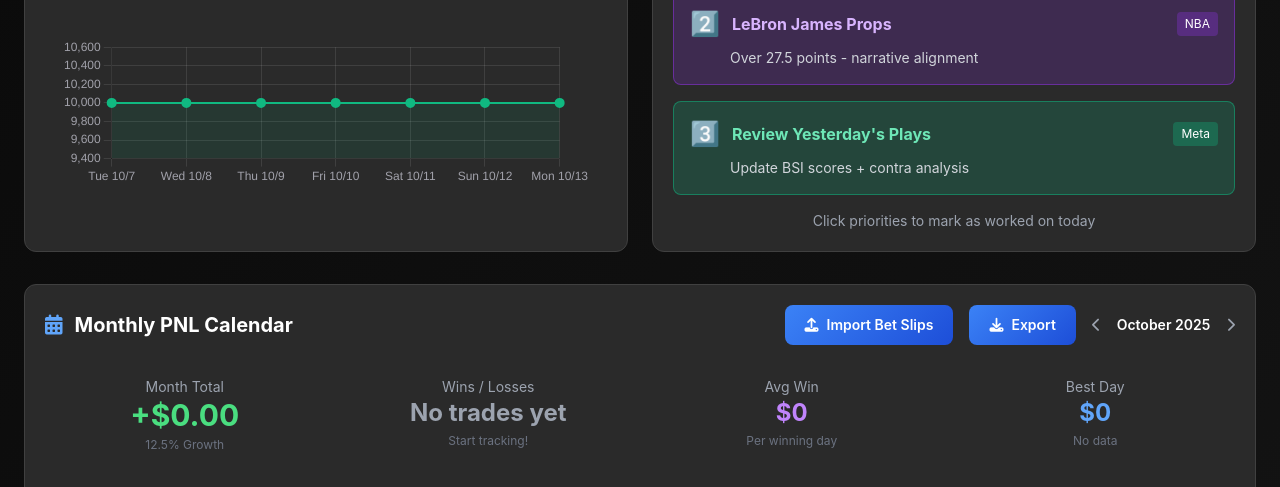
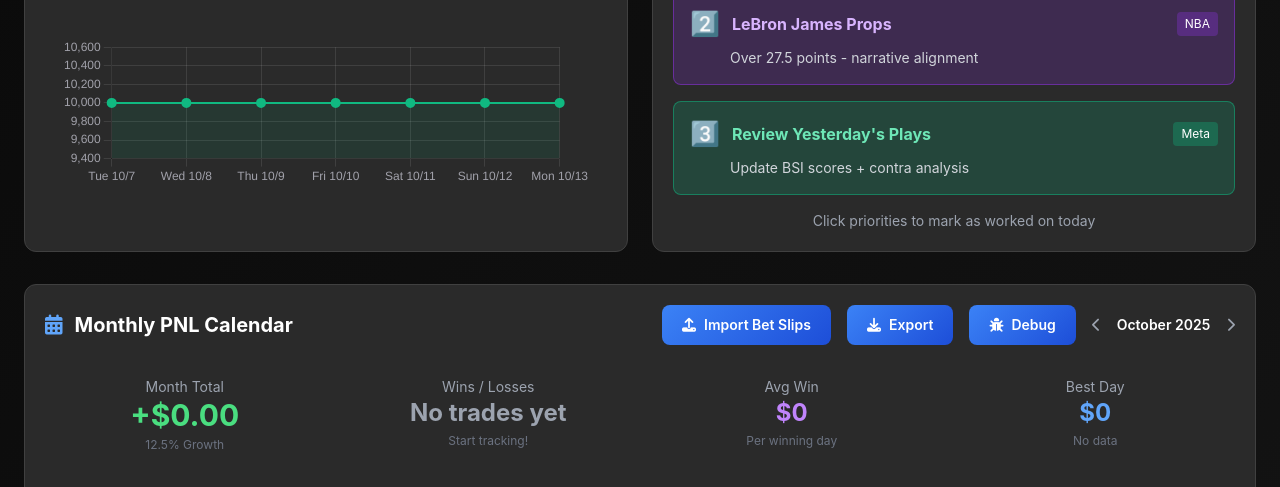
Before and after one commit to bigkofta/pnl, a plain HTML site: page index.html in a window 1280 px wide. Shown: the part 313-800 px from the top of the page. Drawn offline with nearby package versions, Linux system fonts and the light colour scheme.

Commit message:
Add debug functionality: extensive logging and visual debug modal to troubleshoot priority tracking per day

```diff
--- a/index.html
+++ b/index.html
@@ -271,6 +271,9 @@
                     </button>
                     <button class="btn-primary text-sm" onclick="exportData()">
                         <i class="fas fa-download mr-2"></i>Export
+                    </button>
+                    <button class="btn-primary text-sm bg-yellow-600 hover:bg-yellow-700" onclick="debugShowAllData()">
+                        <i class="fas fa-bug mr-2"></i>Debug
                     </button>
                     <button class="text-sm text-gray-400 hover:text-white" onclick="prevMonth()">
                         <i class="fas fa-chevron-left"></i>
@@ -1433,8 +1436,10 @@
             const dayData = PNLManager.getDay(currentYear, currentMonth, day);
             console.log('=== Opening Day Modal ===');
             console.log('Date:', currentYear, currentMonth + 1, day);
-            console.log('Day Data:', dayData);
+            console.log('Storage Key:', `${currentYear}-${currentMonth + 1}-${day}`);
+            console.log('Day Data:', JSON.stringify(dayData, null, 2));
             console.log('Priorities worked on:', dayData.prioritiesWorkedOn);
+            console.log('All localStorage data:', localStorage.getItem('stevesystem_pnl_data'));
 
             const monthNames = ['January', 'February', 'March', 'April', 'May', 'June',
                                'July', 'August', 'September', 'October', 'November', 'December'];
@@ -1920,6 +1925,56 @@
             window.open('trading_dashboard/dashboard.html', '_blank');
         }
 
+        // Debug function to view all stored data
+        function debugShowAllData() {
+            const pnlData = PNLManager.loadData();
+            const priorities = PNLManager.loadPriorities();
+
+            console.clear();
+            console.log('========================================');
+            console.log('ALL STORED PNL DATA:');
+            console.log('========================================');
+            console.log(JSON.stringify(pnlData, null, 2));
+            console.log('');
+            console.log('========================================');
+            console.log('ALL PRIORITIES:');
+            console.log('========================================');
+            console.log(JSON.stringify(priorities, null, 2));
+            console.log('');
+            console.log('========================================');
+
+            // Create a visual modal
+            const modal = document.createElement('div');
+            modal.className = 'fixed inset-0 bg-black/70 flex items-center justify-center z-50 overflow-y-auto py-8';
+            modal.innerHTML = `
+                <div class="bg-gray-800 rounded-xl p-6 max-w-4xl w-full mx-4 border border-gray-700">
+                    <div class="flex items-center justify-between mb-4">
+                        <h3 class="text-xl font-bold text-white">🐛 Debug: All Stored Data</h3>
+                        <button onclick="this.closest('div.fixed').remove()" class="text-gray-400 hover:text-white">
+                            <i class="fas fa-times"></i>
+                        </button>
+                    </div>
+                    <div class="space-y-4 max-h-[70vh] overflow-y-auto">
+                        <div>
+                            <h4 class="text-lg font-semibold text-white mb-2">PNL Data by Day:</h4>
+                            <pre class="bg-gray-900 p-4 rounded text-xs text-green-400 overflow-x-auto">${JSON.stringify(pnlData, null, 2)}</pre>
+                        </div>
+                        <div>
+                            <h4 class="text-lg font-semibold text-white mb-2">Priorities:</h4>
+                            <pre class="bg-gray-900 p-4 rounded text-xs text-blue-400 overflow-x-auto">${JSON.stringify(priorities, null, 2)}</pre>
+                        </div>
+                    </div>
+                    <div class="mt-4 flex gap-3">
+                        <button onclick="this.closest('div.fixed').remove()" class="btn-primary">Close</button>
+                        <button onclick="if(confirm('Clear ALL data?')) { localStorage.clear(); location.reload(); }" class="btn-primary bg-red-600 hover:bg-red-700">
+                            Clear All Data
+                        </button>
+                    </div>
+                </div>
+            `;
+            document.body.appendChild(modal);
+        }
+
         // Initialize on load
         document.addEventListener('DOMContentLoaded', initDashboard);
     </script>
```
